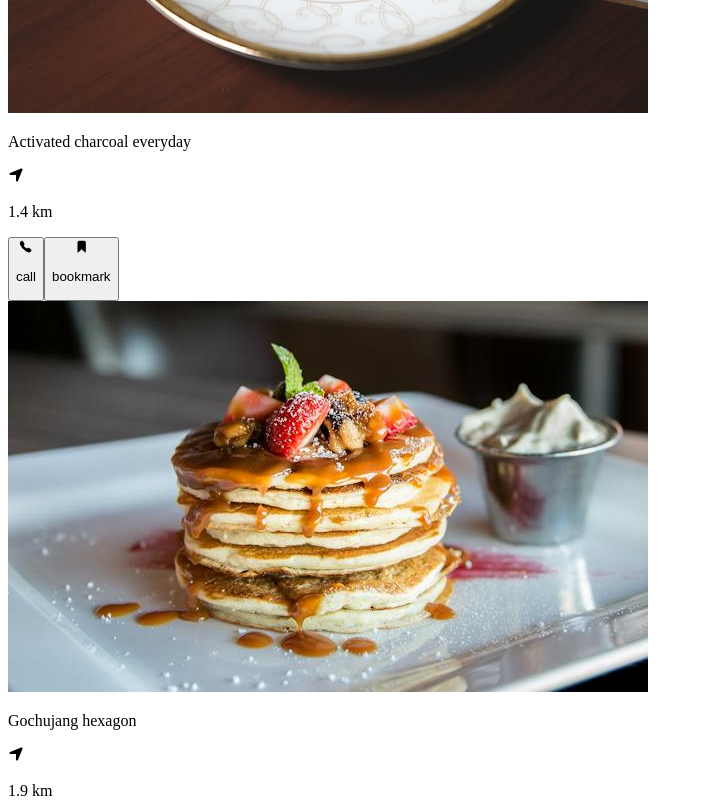
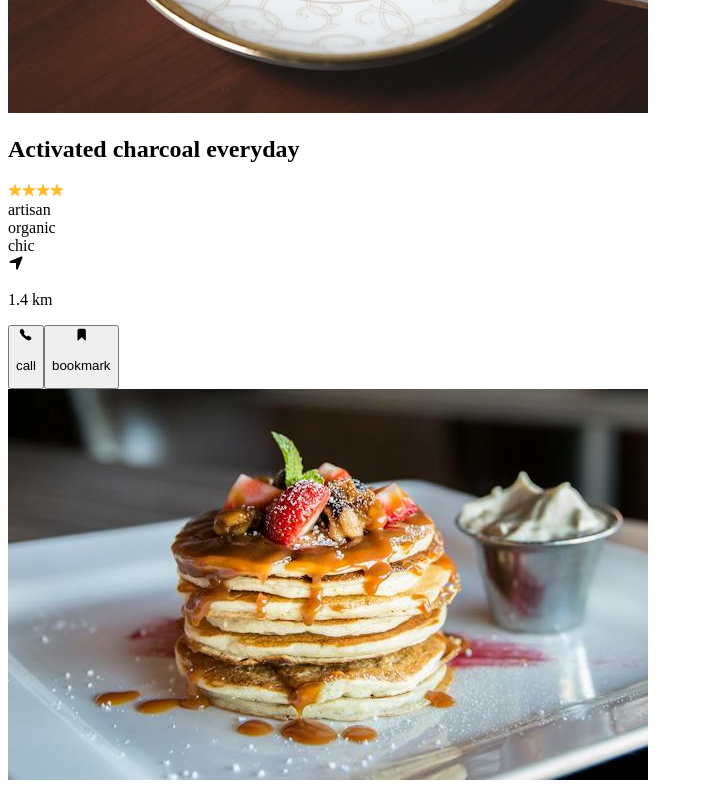
Before and after one commit to EdwinSch/react-restaurant-finder, a React (Vite) app: page / in a window 1280 px wide. Shown: the part 820-1620 px from the top of the page, without its empty margins (0-703 px from the left). Built offline with nearby package versions, Linux system fonts and the light colour scheme; the HTML template or start-up script is replaced by a standard one.

Commit message:
add: restaurant info component + styles

```diff
--- a/src/components/ListItemDrawer.jsx
+++ b/src/components/ListItemDrawer.jsx
@@ -8,7 +8,6 @@ const ListItemDrawer = ({ item }) => {
   return (
     <div
       onClick={() => setDrawerIsOpen(!DrawerIsOpen)}
-      // className="listitem-drawer-wrapper"
       className={
         DrawerIsOpen
           ? "listitem-drawer-wrapper slide-left"
--- a/src/components/RestaurantInfo.jsx
+++ b/src/components/RestaurantInfo.jsx
@@ -1,7 +1,41 @@
+import { IoStar } from "react-icons/io5";
+
 const RestaurantInfo = ({ name, score, labels }) => {
+  // Render stars
+  let stars = [];
+
+  function renderScore() {
+    for (let i = 0; i < score; i++) {
+      stars.push("s");
+    }
+  }
+
+  // Component
   return (
-    <div className="restaurant-info-wrapper">
-      <p className="name">{name}</p>
+    <div className="restaurant-info-container">
+      {/* name */}
+      <h2 className="name">{name}</h2>
+
+      {/* score */}
+      <div className="score-wrapper">
+        {renderScore()}
+        {stars.map((star, index) => {
+          return (
+            <IoStar key={index} style={{ color: "#feba27", fontSize: 14 }} />
+          );
+        })}
+      </div>
+
+      {/* labels */}
+      <div className="labels-wrapper">
+        {labels.map((label, index) => {
+          return (
+            <div className="label" key={index}>
+              {label}
+            </div>
+          );
+        })}
+      </div>
     </div>
   );
 };
--- a/src/styles/styles.css
+++ b/src/styles/styles.css
@@ -27,7 +27,8 @@ ul {
   --secondary: #3a3a3a;
   --tertiary: #6d6d6d;
   --accent: #feba27;
-  --hover: #ffeec8;
+  --hover: #ffedc5;
+  --hoverDark: #553a00;
   --font: "Poppins", sans-serif;
   --inspect: solid red 1px;
 }
@@ -100,7 +101,7 @@ header {
   .action-btn {
     width: 70px;
     color: var(--accent);
-    font-size: 30px;
+    font-size: 28px;
     display: flex;
     flex-direction: column;
     justify-content: center;
@@ -133,23 +134,25 @@ header {
   cursor: pointer;
   display: flex;
   align-items: center;
-  justify-content: flex-start;
-  transition: 400ms ease;
+  justify-content: space-between;
+  gap: 15px;
+  transition: 300ms ease;
 
   & img {
-    width: 65px;
-    height: 65px;
+    width: 75px;
+    height: 75px;
     object-fit: cover;
     object-position: center;
     border-radius: 20px;
   }
 
   .location-wrapper {
+    margin-left: auto;
     display: grid;
     place-items: center;
 
     .gps-symbol {
-      font-size: 30px;
+      font-size: 28px;
       margin-bottom: 5px;
       color: var(--accent);
     }
@@ -159,6 +162,10 @@ header {
       font-weight: 600;
     }
   }
+
+  &:hover {
+    background-color: var(--hoverDark);
+  }
 }
 
 .slide-left {
@@ -167,7 +174,33 @@ header {
 
 /* --- RESTAURANT INFO COMPONENT --- */
 
-.restaurant-info-wrapper {
+.restaurant-info-container {
+  display: flex;
+  flex-direction: column;
+  gap: 4px;
+
+  & h2 {
+    font-weight: 600;
+    text-transform: capitalize;
+    font-size: 15px;
+  }
+
+  .score-wrapper {
+    display: flex;
+  }
+
+  .labels-wrapper {
+    margin-top: 4px;
+    display: flex;
+    gap: 8px;
+
+    .label {
+      padding: 1px 8px;
+      font-size: 11px;
+      border: solid white 1px;
+      border-radius: 10px;
+    }
+  }
 }
 
 /* --- MOBILE RESPONSIVE --- */
```
